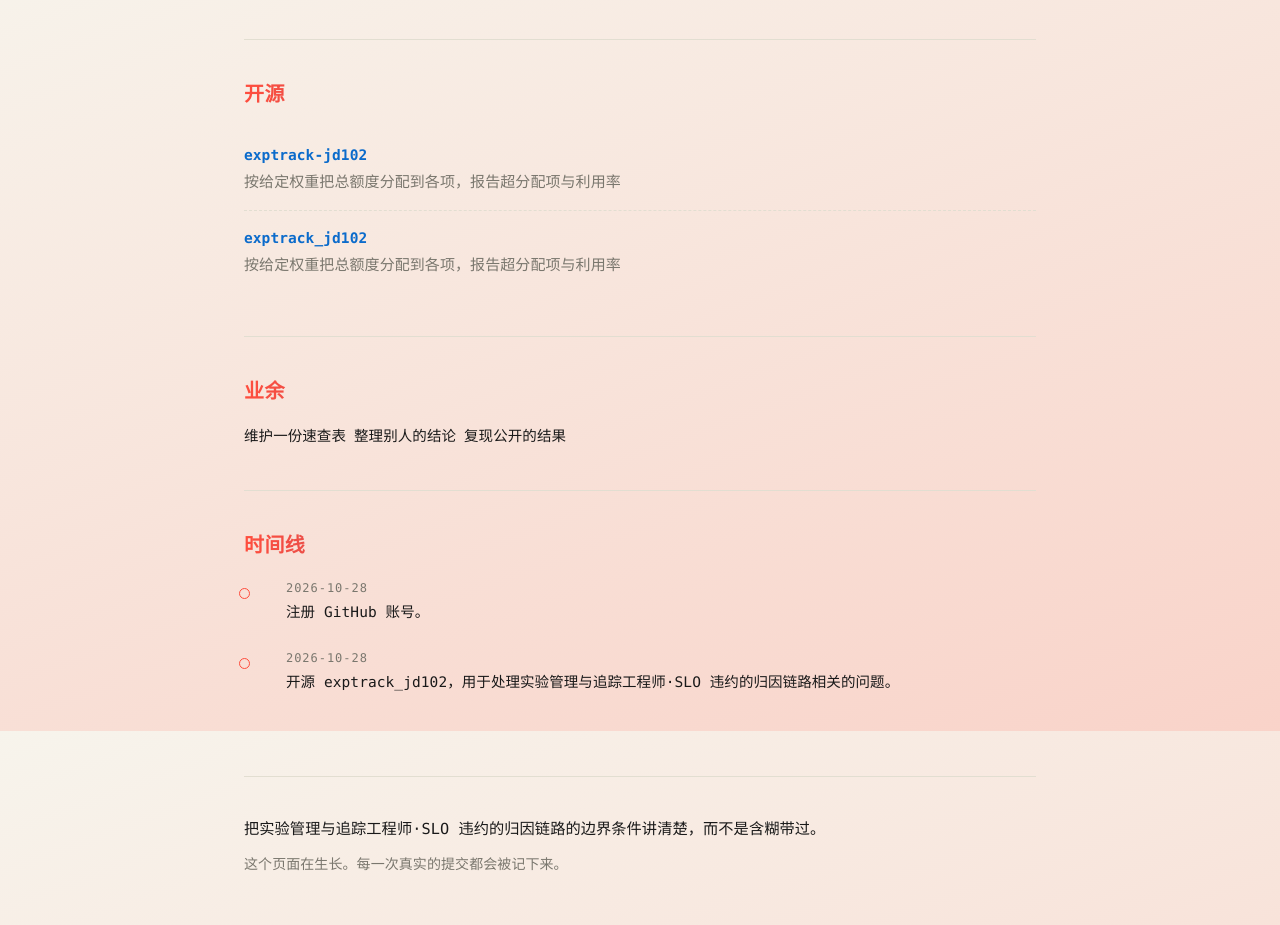
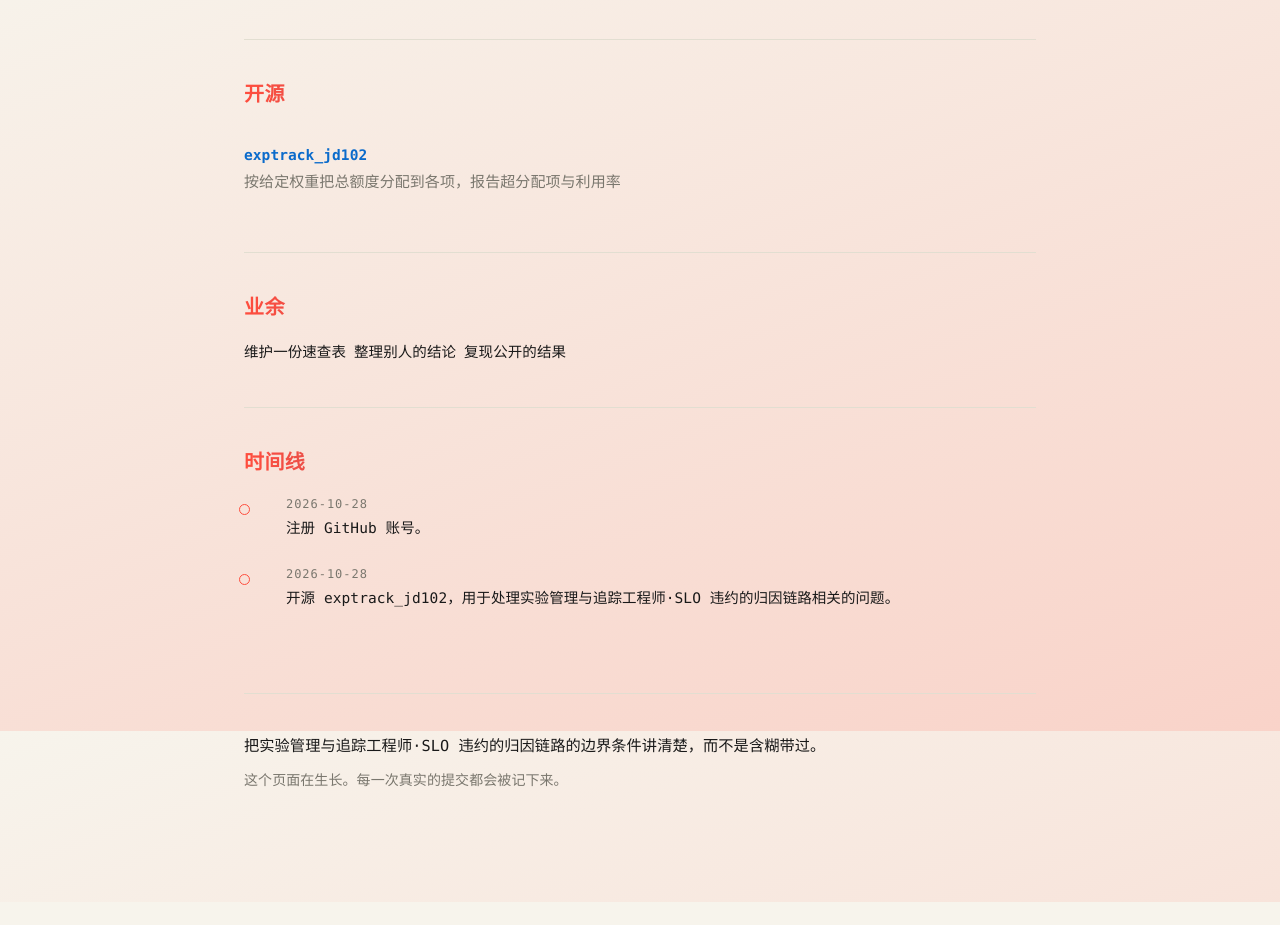
Before and after one commit to amirzhaon/amirzhaon.github.io, a plain HTML site: page index.html in a window 1280 px wide. Shown: the part 869-1794 px from the top of the page. After the commit the page ends 1771 px from the top, so only its background shows below. Drawn offline with Linux system fonts and the light colour scheme.

Commit message:
fix: 更新个人站点

```diff
--- a/index.html
+++ b/index.html
@@ -102,9 +102,6 @@ body::before{content:'';display:block;height:5px;background:#ff4d3d;position:sti
 <section id="work">
   <h2>开源</h2>
   <ul class="repos">
-    <li><div class="name"><a href="https://github.com/amirzhaon/exptrack-jd102" rel="noopener">exptrack-jd102</a></div>
-      <div class="desc">按给定权重把总额度分配到各项，报告超分配项与利用率</div>
-    </li>
     <li><div class="name"><a href="https://github.com/amirzhaon/exptrack_jd102" rel="noopener">exptrack_jd102</a></div>
       <div class="desc">按给定权重把总额度分配到各项，报告超分配项与利用率</div>
     </li>
```
